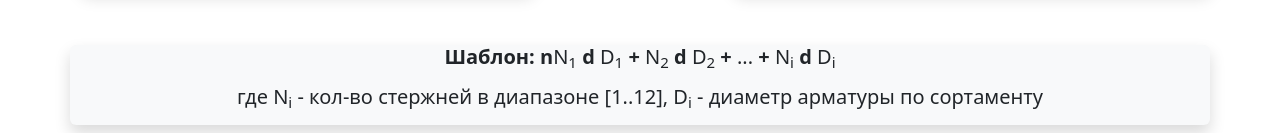
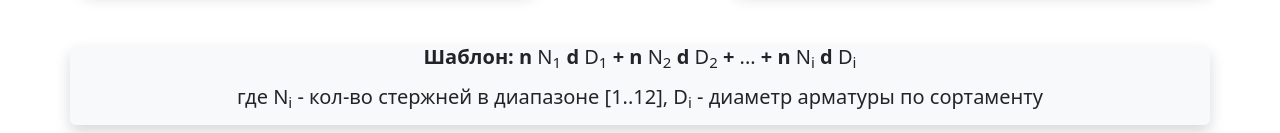
Before and after one commit to maninserg/rc_utilities_js, a website built with webpack: page src/index.html in a window 1280 px wide. Shown: the part 279-412 px from the top of the page. Built offline with nearby package versions, Linux system fonts and the light colour scheme.

Commit message:
Fixed html files

```diff
--- a/src/index.html
+++ b/src/index.html
@@ -52,9 +52,9 @@
         <div class="row">
             <div class="col text-center h5 shadow bg-body-tertiary rounded">
                 <p>
-                    <strong>Шаблон:</strong> <strong>n</strong>N<sub>1</sub> <strong>d</strong> D<sub>1</sub>
-                    <strong> + </strong>N<sub>2</sub> <strong>d</strong> D<sub>2</sub><strong> + </strong>...
-                    <strong> + </strong>N<sub>i</sub> <strong>d</strong> D<sub>i</sub>
+                    <strong>Шаблон:</strong> <strong>n</strong> N<sub>1</sub> <strong>d</strong> D<sub>1</sub>
+                    <strong> + </strong> <strong>n</strong> N<sub>2</sub> <strong>d</strong> D<sub>2</sub><strong> + </strong>...
+                    <strong> + </strong> <strong>n</strong> N<sub>i</sub> <strong>d</strong> D<sub>i</sub>
                 </p>
                 <p>
                     где N<sub>i</sub> - кол-во стержней в диапазоне [1..12],
```
Also changed, not shown: docs/index.html (+1 -1 lines).
